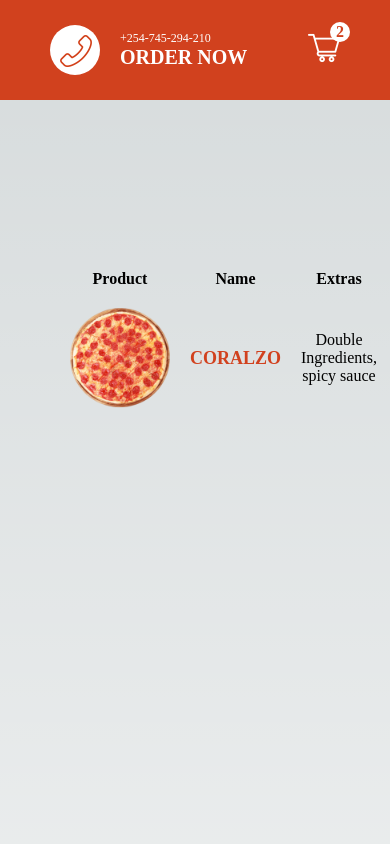
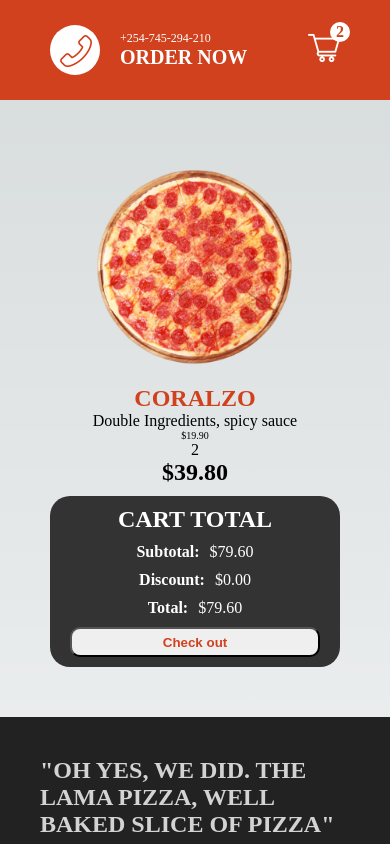
Before and after one commit to daudi13/restauantjs, a Next.js app: page /cart in a window 390 px wide. Shown: the top 844 px of the page. Built offline with nearby package versions, Linux system fonts and the light colour scheme.

Commit message:
Add new classNames

```diff
--- a/pages/cart.jsx
+++ b/pages/cart.jsx
@@ -7,7 +7,7 @@ const Cart = () => {
     <div className={styles.container}>
       <div className={styles.left}>
         <table className={styles.table}>
-          <tr className={styles.tr}>
+          <tr className={styles.trTitle}>
             <th>Product</th>
             <th>Name</th>
             <th>Extras</th>
@@ -15,10 +15,10 @@ const Cart = () => {
             <th>Quantity</th>
             <th>Total</th>
           </tr>
-          <tr>
+          <tr className={styles.tr}>
             <td className={styles.box1}>
               <div className={styles.imgContainer}>
-                <Image src={pizza} objectFit="cover" alt="" width="100" height="100" />
+                <Image src={pizza} objectFit="cover" alt="" className={styles.image} />
               </div>
             </td>
             <td className={styles.box}>
--- a/styles/Cart.module.css
+++ b/styles/Cart.module.css
@@ -20,7 +20,7 @@
 
 .table{
   width: 100%;
-  border-spacing: 20px;
+  border-spacing: 10px;
 }
 
 .name{
@@ -46,7 +46,6 @@
 
 .wrapper{
   width: 90%;
-  max-width: 300px;
   background-color: #333;
   display: flex;
   gap: 10px;
@@ -66,3 +65,61 @@
   font-weight: bold;
   cursor: pointer;
 }
+
+@media screen and (max-width:480px) {
+  .container {
+    flex-direction: column;
+    align-items: center;
+    justify-content: center;
+    width: 100%;
+    height: auto;
+    margin-top: 0;
+  }
+
+  .trTitle{
+    display: none;
+  }
+
+  .tr{
+    display: flex;
+    flex-direction: column;
+    align-items: center;
+    margin-top: 10px;
+  }
+
+  .right{
+    width: 100%;
+    text-align: center;
+  }
+
+  .wrapper{
+    border-radius: 20px;
+    width: 100%;
+  }
+
+  .button{
+    border-radius: 10px;
+  }
+
+  .price{
+    font-size: 10px;
+  }
+
+  .image{
+    width: 100%;
+    height: 100%;
+  }
+
+  .imgContainer{
+    width: 50vw;
+    height: 50vw;
+    display: flex;
+    align-items: center;
+    justify-content: center;
+    margin-bottom: 20px;
+  }
+
+  .name, .total{
+    font-size: 24px;
+  }
+}
```
